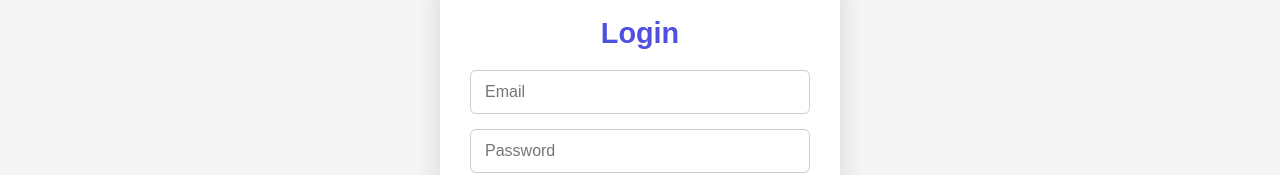
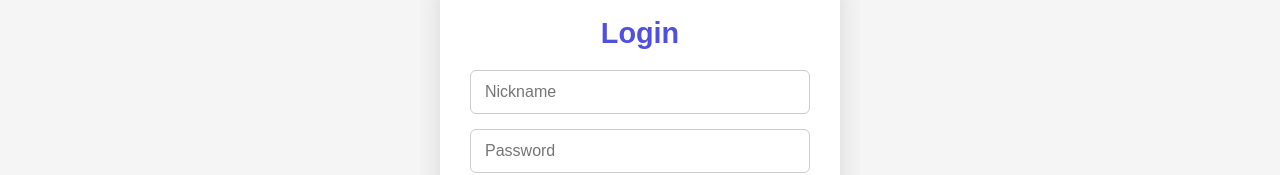
Before and after one commit to Bogomil-Simitchiev/Chat-app, a React (Vite) app in the folder frontend/: page /login in a window 1280 px wide. Shown: the part 267-442 px from the top of the page. Built offline with nearby package versions, Linux system fonts and the light colour scheme.

Commit message:
change login fields

```diff
--- a/frontend/src/components/Login/Login.jsx
+++ b/frontend/src/components/Login/Login.jsx
@@ -4,7 +4,7 @@ import { Link } from "react-router-dom";
 
 const Login = () => {
   const [form, setForm] = useState({
-    email: "",
+    nickname: "",
     password: "",
   });
 
@@ -24,10 +24,10 @@ const Login = () => {
         <h2 className="login-title">Login</h2>
 
         <input
-          type="email"
-          name="email"
-          placeholder="Email"
-          value={form.email}
+          type="text"
+          name="nickname"
+          placeholder="Nickname"
+          value={form.nickname}
           onChange={handleChange}
           required
         />
```
